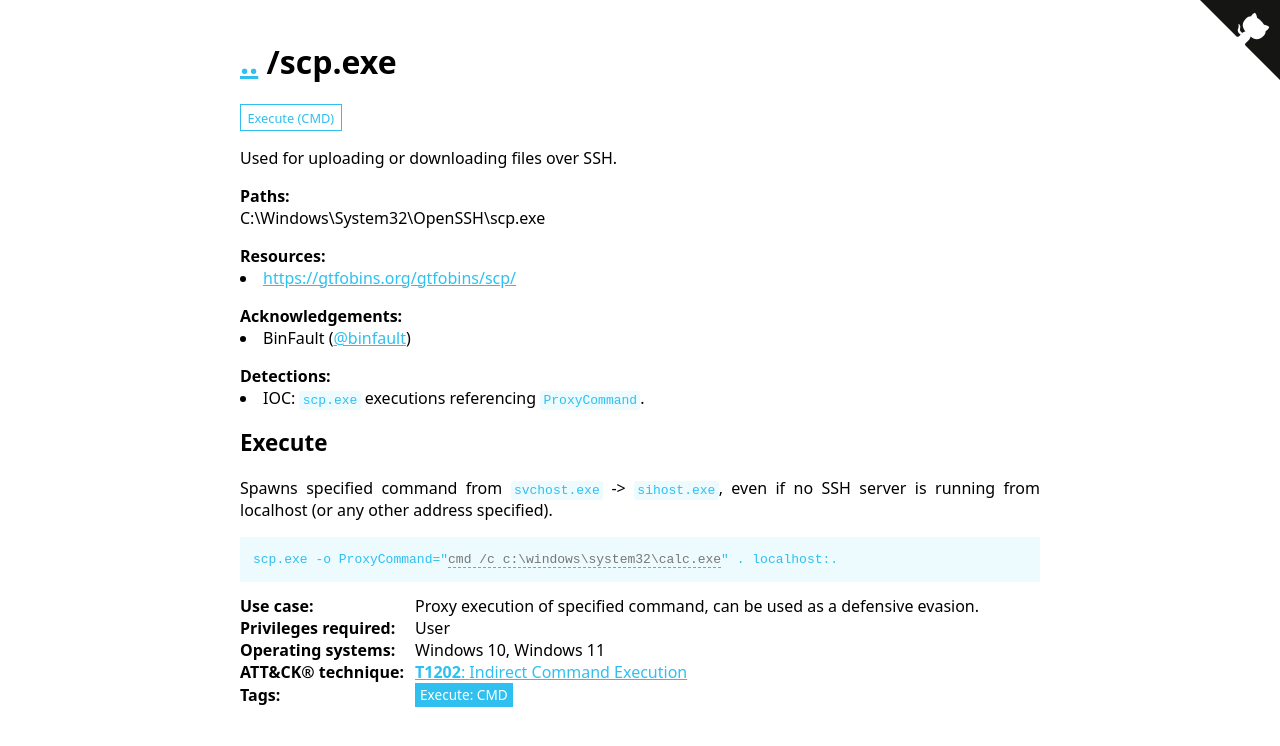
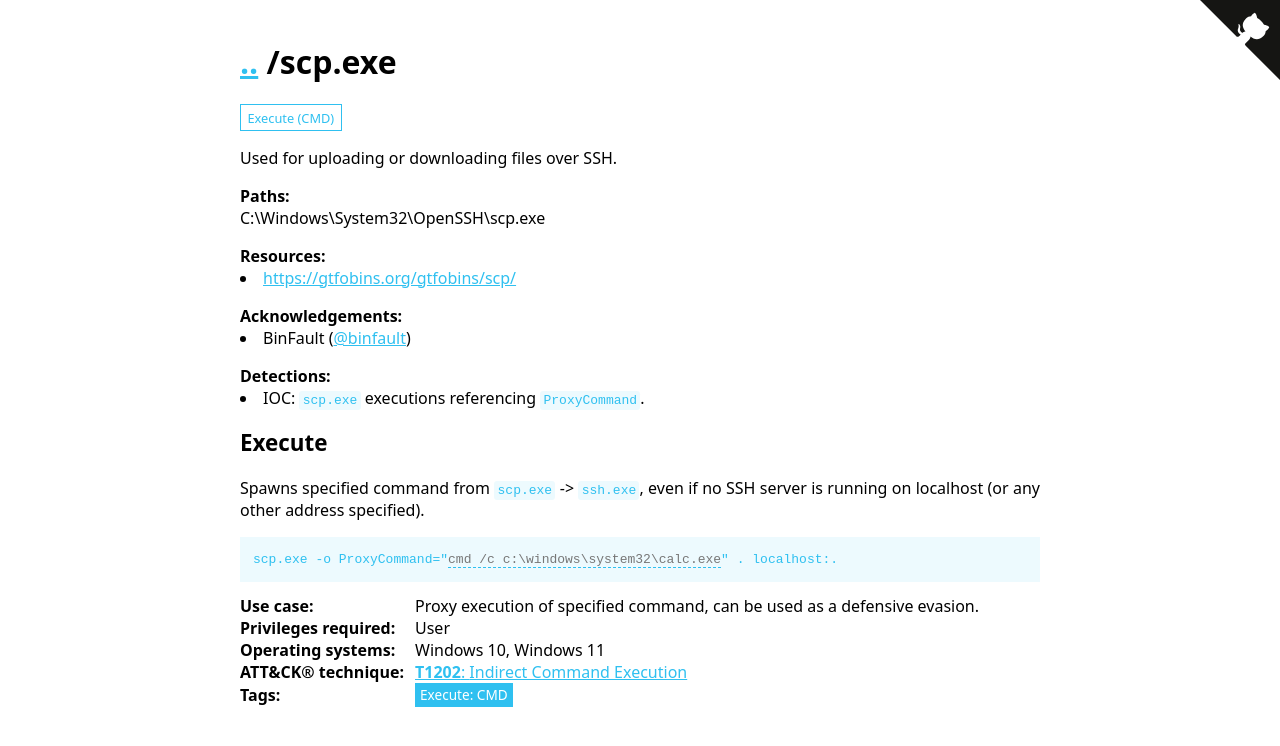
Before and after one commit to LOLBAS-Project/LOLBAS-Project.github.io, a Jekyll site: the page built from _lolbas/Binaries/Scp.md, in a window 1280 px wide. Shown: the top 746 px of the page. Built offline with Jekyll 4.4.1, drawn with Linux system fonts in a browser that asks for light colours.

Commit message:
Applying update LOLBAS-Project/LOLBAS@c8939ac93dfb98f4f8f06f717bc1c097fc45c168

```diff
--- a/_lolbas/Binaries/Scp.md
+++ b/_lolbas/Binaries/Scp.md
@@ -5,7 +5,7 @@ Author: BinFault
 Created: 2026-06-03
 Commands:
   - Command: scp.exe -o ProxyCommand="{CMD}" . localhost:.
-    Description: Spawns specified command from `svchost.exe` -> `sihost.exe`, even if no SSH server is running from localhost (or any other address specified).
+    Description: Spawns specified command from `scp.exe` -> `ssh.exe`, even if no SSH server is running on localhost (or any other address specified).
     Usecase: Proxy execution of specified command, can be used as a defensive evasion.
     Category: Execute
     Privileges: User
```
